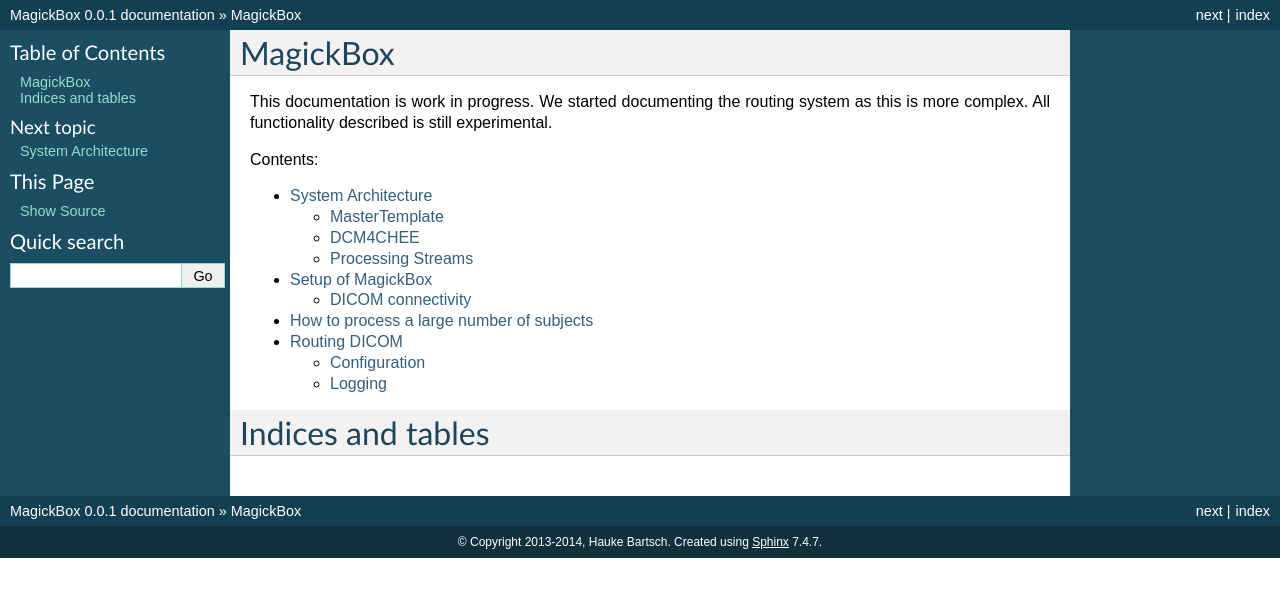
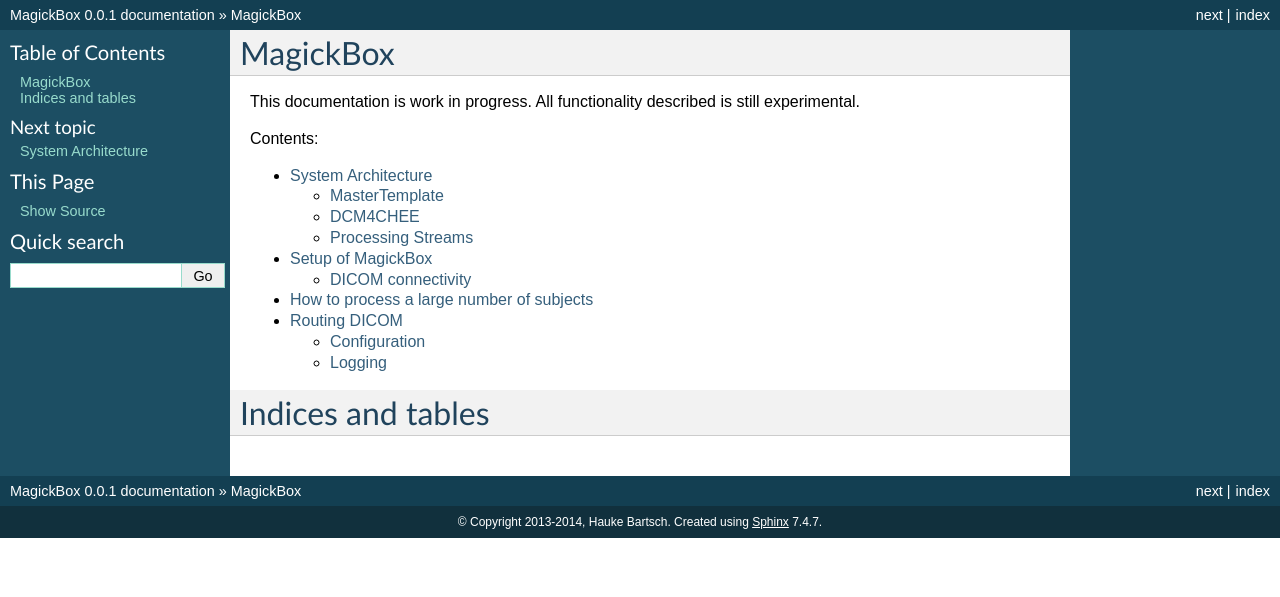
Before and after one commit to HaukeBartsch/MagickBox, a Sphinx documentation site: the page built from code/documentation/docs/source/index.rst, in a window 1280 px wide. Shown: the top 597 px of the page. Built offline with Sphinx 7.4.7, drawn with Linux system fonts in a browser that asks for light colours.

Commit message:
update text

```diff
--- a/code/documentation/docs/source/index.rst
+++ b/code/documentation/docs/source/index.rst
@@ -3,7 +3,7 @@
 MagickBox
 =========
 
-This documentation is work in progress. We started documenting the routing system as this is more complex. All functionality described is still experimental.
+This documentation is work in progress. All functionality described is still experimental.
 
 Contents:
 
```
